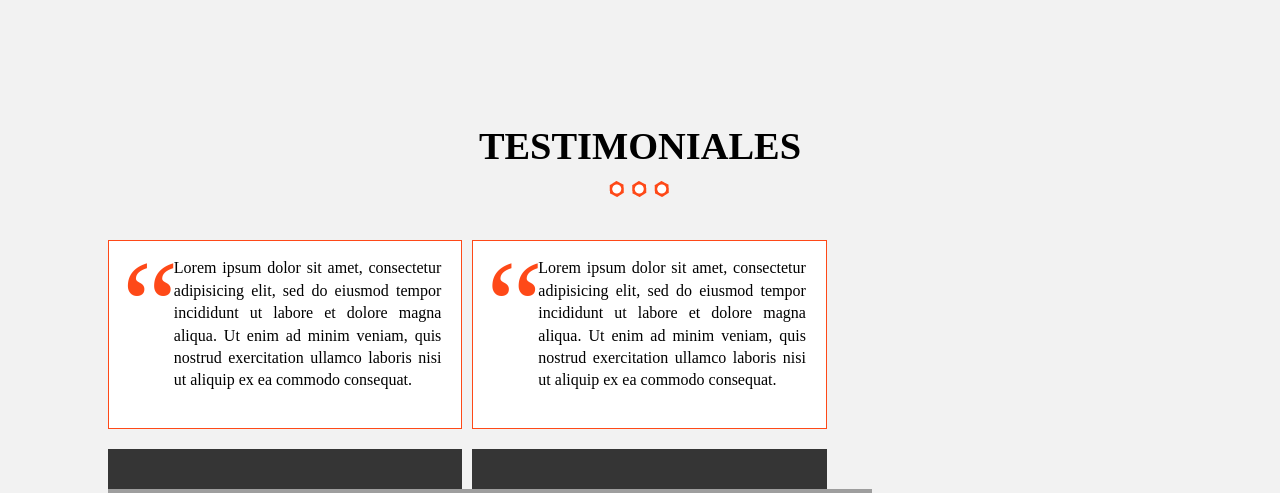
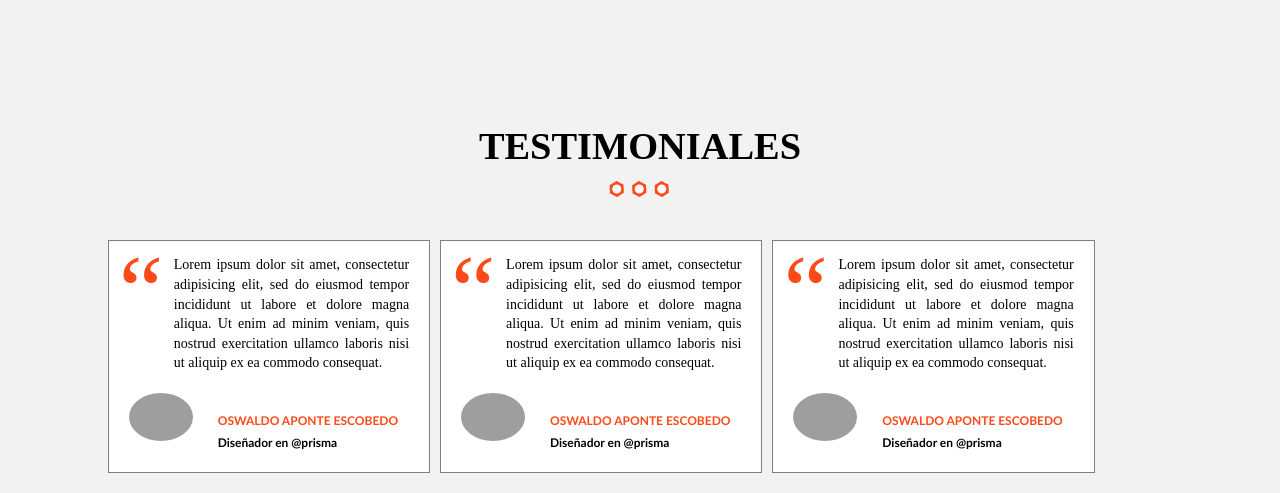
Before and after one commit to kiup/proyecto-web, a PHP site: page / in a window 1280 px wide. Shown: the part 3788-4281 px from the top of the page. Run offline with PHP 8.4, Linux system fonts and the light colour scheme; grey boxes are pictures that could not be loaded.

Commit message:
Finalizado css y html testimoniales

```diff
--- a/css/testimoniales.css
+++ b/css/testimoniales.css
@@ -7,13 +7,13 @@
 @media only screen and (min-width: 760px){
     div .testimonial{
         float: left;
-        width: 33%;
+        width: 30%;
     }
 }
 
 blockquote{
     background-color: white;
-    border: 1px solid #fe4918;
+    border: 1px solid gray;
     position: relative;
     margin: 0 0 10px 0;
     padding-bottom: 20px;
@@ -21,17 +21,45 @@
 
 blockquote p{
     text-align: justify!important;
-    font-size: 1em!important;
+    font-size: 14px!important;
     font-family: "PT sans", SansSerif;
     padding: 0 20px 0 65px;
 }
 blockquote p::before{
     content: '\201c';
     position: absolute;
-    left: 13px;
+    left: 10px;
     top: 0px;
-    font-size: 8rem;
+    font-size: 100px;
     padding: 0;
     line-height: 1;
+    color:#fe4918;
+}
+footer.info-testimonial{
+    padding: 0px;
+    background-color: white;
+}
+footer.info-testimonial img{
+    float: left;
+    width: 20%;
+    border-radius: 50%;
+    margin-left: 20px;
+}
+footer.info-testimonial cite{
+    text-align: left;
     color: #fe4918;
+    text-transform: uppercase;
+    font-size: 12px;
+    padding-top: 20px;
+    width: 66%;
+    float: right;
+    font-weight: bold;
+    font-style: normal;
 }
+
+footer.info-testimonial cite span{
+    text-transform: none;
+    display: block;
+    color: black;
+    margin-top: 5px;
+}
--- a/index.html
+++ b/index.html
@@ -171,11 +171,11 @@
                     sed do eiusmod tempor incididunt ut labore et dolore magna aliqua.
                     Ut enim ad minim veniam, quis nostrud exercitation ullamco laboris
                     nisi ut aliquip ex ea commodo consequat.</p>
-            </blockquote>
-            <footer>
+                <footer class="info-testimonial clearfix">
                     <img src="imagen.png" alt="imagen testimonial">
                     <cite>Oswaldo Aponte Escobedo <span>Diseñador en @prisma</span></cite>
                 </footer>
+            </blockquote>
         </div>
         <div class="testimonial">
             <blockquote>
@@ -183,11 +183,11 @@
                     sed do eiusmod tempor incididunt ut labore et dolore magna aliqua.
                     Ut enim ad minim veniam, quis nostrud exercitation ullamco laboris
                     nisi ut aliquip ex ea commodo consequat.</p>
-            </blockquote>
-            <footer>
+                <footer class="info-testimonial clearfix">
                     <img src="imagen.png" alt="imagen testimonial">
                     <cite>Oswaldo Aponte Escobedo <span>Diseñador en @prisma</span></cite>
                 </footer>
+            </blockquote>
         </div>
         <div class="testimonial">
             <blockquote>
@@ -195,11 +195,11 @@
                     sed do eiusmod tempor incididunt ut labore et dolore magna aliqua.
                     Ut enim ad minim veniam, quis nostrud exercitation ullamco laboris
                     nisi ut aliquip ex ea commodo consequat.</p>
-            </blockquote>
-            <footer>
+                <footer class="info-testimonial clearfix">
                     <img src="imagen.png" alt="imagen testimonial">
                     <cite>Oswaldo Aponte Escobedo <span>Diseñador en @prisma</span></cite>
                 </footer>
+            </blockquote>
         </div>
     </div>
 </section>
```
Lines whose indentation alone changed are shown as unchanged.
